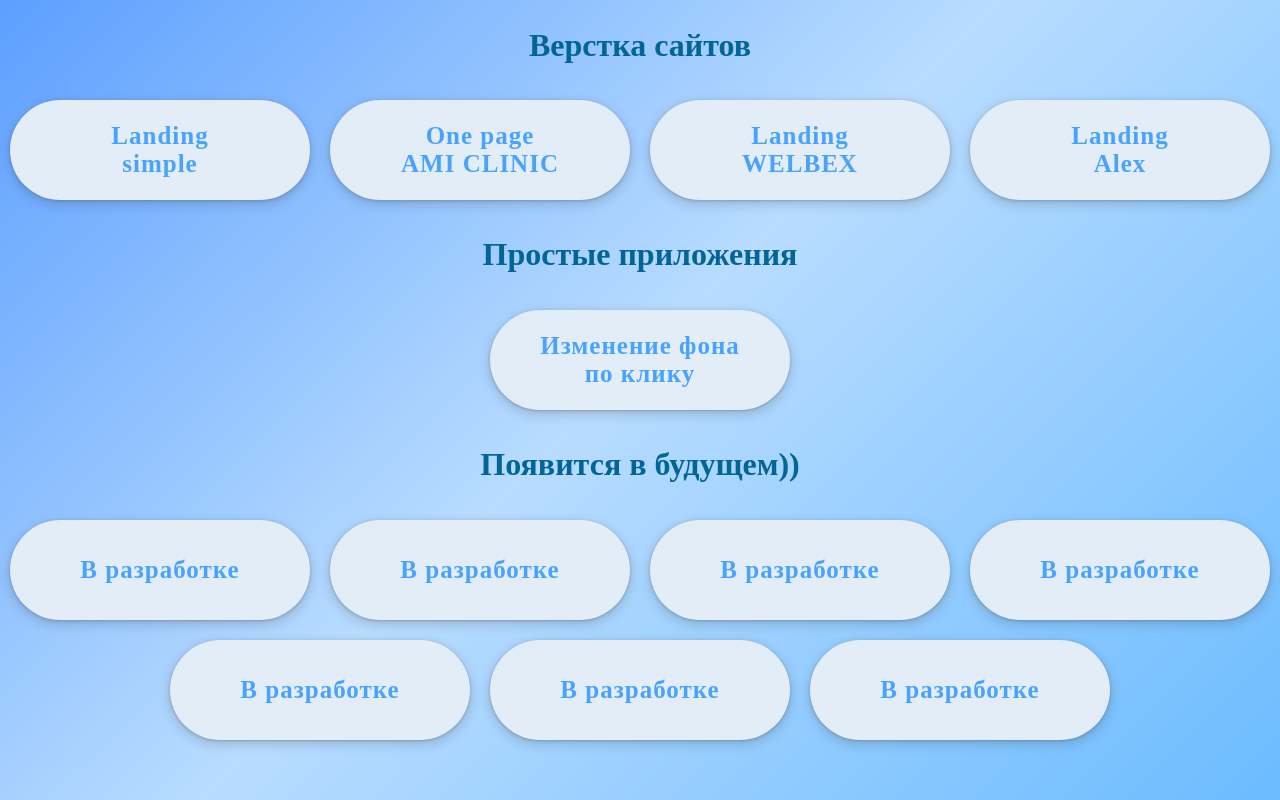
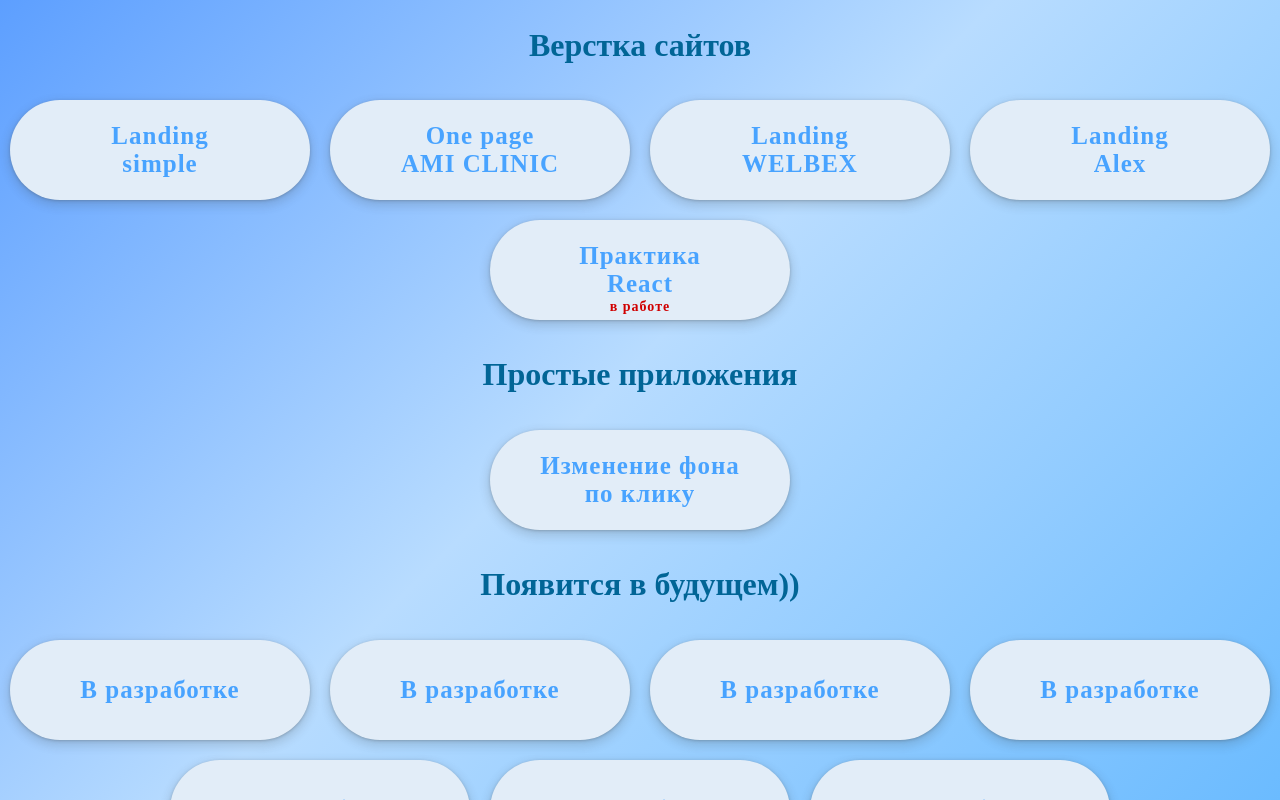
Before and after one commit to LonitLu/my-projects, a plain HTML site: page index.html in a window 1280 px wide. Drawn offline with Linux system fonts and the light colour scheme.

Commit message:
pet-react

```diff
--- a/index.html
+++ b/index.html
@@ -18,6 +18,7 @@
       <a class="btn" target="_ blank" href="https://lonitlu.github.io/One-page-AMI-CLINIC/">One page <br> AMI CLINIC</a>
       <a class="btn" target="_ blank" href="https://lonitlu.github.io/Landing-WELBEX/">Landing <br> WELBEX</a>
       <a class="btn" target="_ blank" href="https://lonitlu.github.io/Alex-landing/">Landing <br> Alex</a>
+      <a class="btn" target="_ blank" href="https://lonitlu.github.io/study-practice-react/">Практика <br> React <span>в работе</span></a>
     </div>
 
     <h2>Простые приложения</h2>
```
